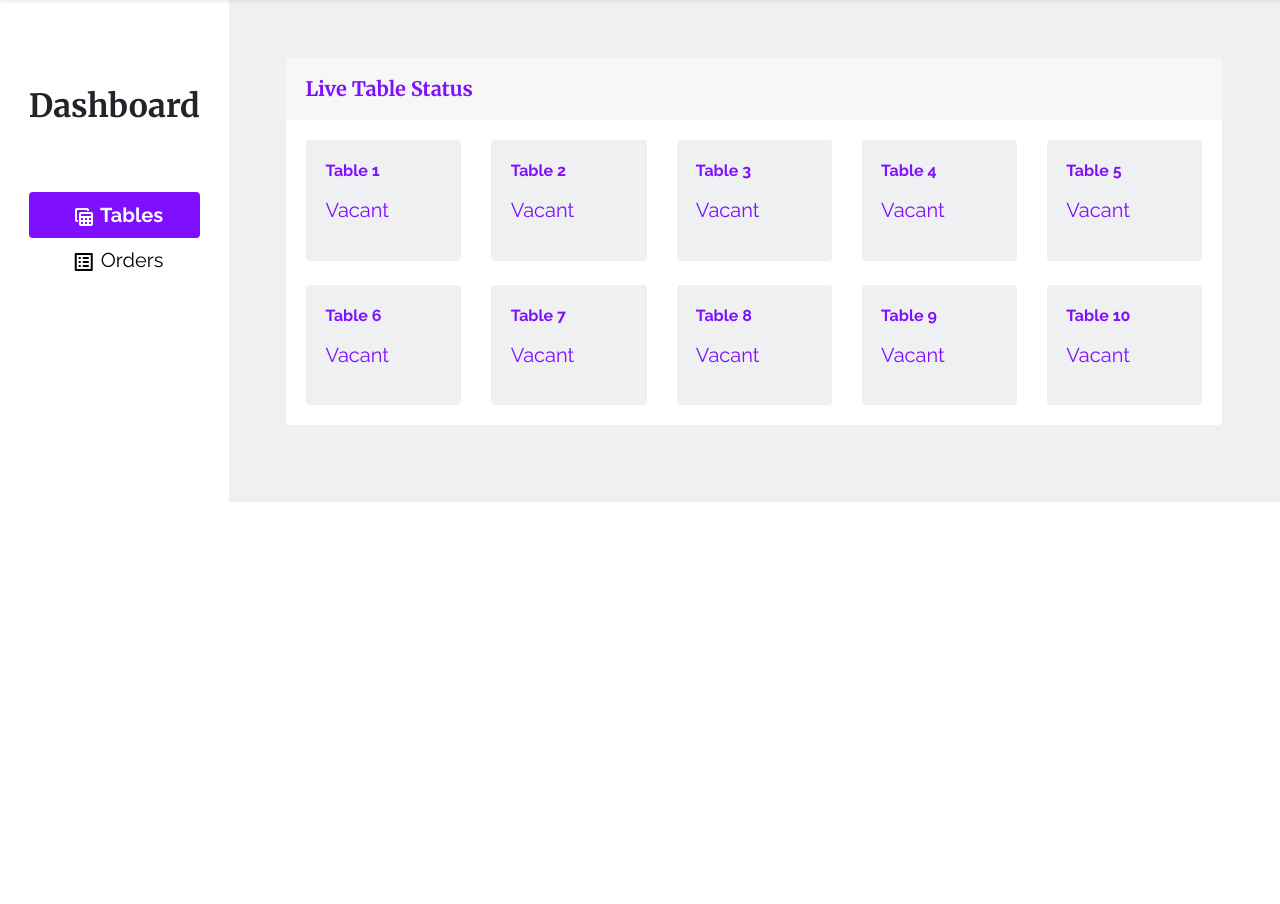
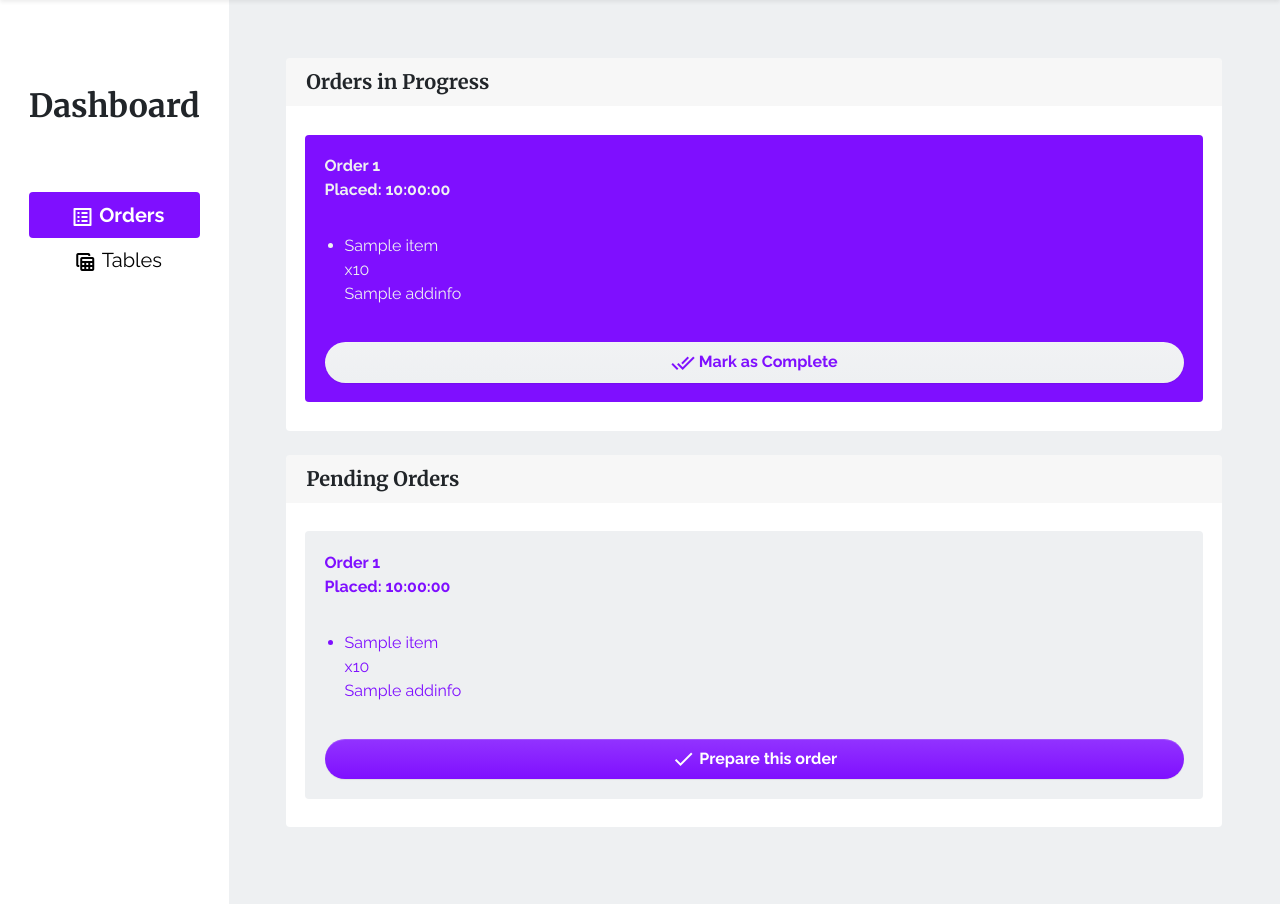
Before and after one commit to COE420ProjectGroup/flask-rms, a Flask app: template templates/chef_dashboard.html in a window 1280 px wide. Shown: the part 65-969 px from the top of the page. Before the commit the page ends 567 px from the top, so only its background shows below. Run offline with Flask 2, Linux system fonts and the light colour scheme; the template is opened without the code that fills it: most values are stand-ins (such as "Sample title", 1, 10 or a date in 2020); some libraries are stand-ins or nearby versions.

Commit message:
chef orders tab

```diff
--- a/app.py
+++ b/app.py
@@ -44,6 +44,22 @@ class MenuItem:
 		self.avail = a
 	def __repr__(self):
 		return f'Menu({self.name}, {self.desc}, {self.price}, {self.type}, {self.avail})'
+
+class OrderItem:
+	def __init__(self, name, qty, addinfo):
+		self.name = name
+		self.qty = qty
+		self.addinfo = addinfo
+	def __repr__(self):
+		return f'OrderItem({self.name}, {self.qty}, {self.addinfo})'
+
+class Order:
+	def __init__(self, ordNum=-1, date=-1):
+		self.ordNum = ordNum
+		self.items = []
+		self.date = date
+	def __repr__(self):
+		return f'Order({self.ordNum}, {self.items}, {self.date})'
 
 
 @app.route("/")
@@ -101,7 +117,34 @@ def dashboard():
 	elif emp.type == 1:
 		return render_template("waiter_dashboard.html", user=emp, bookedTables=[1,3,7,8])
 	elif emp.type == 2:
-		return render_template("chef_dashboard.html", user=emp, bookedTables=[1,3,7,8])
+		connection = cx_Oracle.connect("b00079866/b00079866@coeoracle.aus.edu:1521/orcl")
+		cur = connection.cursor()
+		res = cur.execute("select rorders.ordernum, name, qty, addinfo, o_date from rorders, rorderdetails, rmenu where rorders.ordernum=rorderdetails.ordernum AND rorderdetails.itemid=rmenu.itemid AND placed = 1 AND prepared = 0  AND delivered = 0  AND chef_picked_up is NULL order by o_date")
+		res = list(res)
+		all_orders = {}
+		for i in {o[0] for o in res}:
+				all_orders[i] = Order()
+		for r in res:
+			all_orders[r[0]].ordNum = r[0]
+			all_orders[r[0]].items.append(OrderItem(r[1],r[2],r[3]))
+			all_orders[r[0]].date = r[4]
+
+		print(all_orders)
+
+		cur = connection.cursor()
+		res = cur.execute(f"select rorders.ordernum, name, qty, addinfo, o_date from rorders, rorderdetails, rmenu where rorders.ordernum=rorderdetails.ordernum AND rorderdetails.itemid=rmenu.itemid AND placed = 1 AND prepared = 0  AND delivered = 0  AND chef_picked_up = '{emp.username}' order by o_date")
+		res = list(res)
+		my_orders = {}
+		for i in {o[0] for o in res}:
+				my_orders[i] = Order()
+		for r in res:
+			my_orders[r[0]].ordNum = r[0]
+			my_orders[r[0]].items.append(OrderItem(r[1],r[2],r[3]))
+			my_orders[r[0]].date = r[4]
+
+		print(my_orders)
+		return render_template("chef_dashboard.html", user=emp, bookedTables=[1,3,7,8], all_orders=all_orders, my_orders=my_orders)
+
 	else:
 		assert False
 
@@ -218,3 +261,18 @@ def place():
 
 	#print(request.json, request.cookies)
 	return 'success'
+
+@app.route("/prepare", methods = ['POST'])
+def prepare():
+	global sessions
+	if getType(request.cookies) != 2:
+		return redirect(url_for('index'))
+
+	chefUsername = sessions[request.cookies['sessionID']].username
+	print(request.json)
+	orderNum = int(request.json['ordNum'])
+	connection = cx_Oracle.connect("b00079866/b00079866@coeoracle.aus.edu:1521/orcl")
+	cur = connection.cursor()
+	res = cur.execute(f"update rorders set chef_picked_up = '{chefUsername}' where orderNum={orderNum}")
+	connection.commit()
+	return 'success'
--- a/templates/base.html
+++ b/templates/base.html
@@ -47,6 +47,7 @@
     <script src="https://cdn.jsdelivr.net/npm/bootstrap@5.0.0-beta3/dist/js/bootstrap.bundle.min.js"
         integrity="sha384-JEW9xMcG8R+pH31jmWH6WWP0WintQrMb4s7ZOdauHnUtxwoG2vI5DkLtS3qm9Ekf"
         crossorigin="anonymous"></script>
+    <script src="https://ajax.googleapis.com/ajax/libs/jquery/3.5.1/jquery.min.js"></script>
 </body>
 
 </html>
--- a/templates/base_dashboard.html
+++ b/templates/base_dashboard.html
@@ -11,6 +11,17 @@
     <link href="{{ url_for('static', filename='css/styles.css') }}" rel="stylesheet">
     <title>{{ user.fname }}'s Dashboard</title>
     <link rel="icon" type="image/png" href="{{ url_for('static', filename='images/favicon.png') }}" />
+
+    <script src="https://code.jquery.com/jquery-3.4.1.slim.min.js"
+    integrity="sha384-J6qa4849blE2+poT4WnyKhv5vZF5SrPo0iEjwBvKU7imGFAV0wwj1yYfoRSJoZ+n"
+    crossorigin="anonymous"></script>
+<script src="https://cdn.jsdelivr.net/npm/popper.js@1.16.0/dist/umd/popper.min.js"
+    integrity="sha384-Q6E9RHvbIyZFJoft+2mJbHaEWldlvI9IOYy5n3zV9zzTtmI3UksdQRVvoxMfooAo"
+    crossorigin="anonymous"></script>
+<script src="https://cdn.jsdelivr.net/npm/bootstrap@5.0.0-beta3/dist/js/bootstrap.bundle.min.js"
+    integrity="sha384-JEW9xMcG8R+pH31jmWH6WWP0WintQrMb4s7ZOdauHnUtxwoG2vI5DkLtS3qm9Ekf"
+    crossorigin="anonymous"></script>
+    <script src="https://ajax.googleapis.com/ajax/libs/jquery/3.5.1/jquery.min.js"></script>
 </head>
 
 <body>
@@ -50,15 +61,7 @@
 
     {% endblock content %}
 
-    <script src="https://code.jquery.com/jquery-3.4.1.slim.min.js"
-        integrity="sha384-J6qa4849blE2+poT4WnyKhv5vZF5SrPo0iEjwBvKU7imGFAV0wwj1yYfoRSJoZ+n"
-        crossorigin="anonymous"></script>
-    <script src="https://cdn.jsdelivr.net/npm/popper.js@1.16.0/dist/umd/popper.min.js"
-        integrity="sha384-Q6E9RHvbIyZFJoft+2mJbHaEWldlvI9IOYy5n3zV9zzTtmI3UksdQRVvoxMfooAo"
-        crossorigin="anonymous"></script>
-    <script src="https://cdn.jsdelivr.net/npm/bootstrap@5.0.0-beta3/dist/js/bootstrap.bundle.min.js"
-        integrity="sha384-JEW9xMcG8R+pH31jmWH6WWP0WintQrMb4s7ZOdauHnUtxwoG2vI5DkLtS3qm9Ekf"
-        crossorigin="anonymous"></script>
+
 
 </body>
 
--- a/templates/chef_dashboard.html
+++ b/templates/chef_dashboard.html
@@ -3,20 +3,78 @@
 <main class="dashboard">
     <nav class="nav nav-tabs nav-pills flex-column text-center p-4">
         <h4 class="h2 py-3 py-xl-5">Dashboard</h4>
-        <button class="fs-5 pr-2 nav-link active" data-bs-toggle="tab" data-bs-target="#tables" type="button"
+
+        <button class="fs-5 pr-2 nav-link active" data-bs-toggle="tab" href="#orders" data-target="#orders" type="button" role="tab">
+            <span class="material-icons align-middle">list_alt</span>
+            Orders
+        </button>
+
+        <button class="fs-5 pr-2 nav-link" data-bs-toggle="tab" href="#tables" data-target="#tables" type="button"
             role="tab">
             <span class="material-icons align-middle">table_view</span>
             Tables
         </button>
-        <button class="fs-5 pr-2 nav-link" data-bs-toggle="tab" data-bs-target="#orders" type="button" role="tab">
-            <span class="material-icons align-middle">list_alt</span>
-            Orders
-        </button>
+
+
     </nav>
 
     <div class="flex-grow-1 tab-content p-md-5 bg-light">
 
-        <div class="card border-primary mb-3 tab-pane active in" role="tabpanel" id="tables">
+
+        <div class="border-primary mb-3 tab-pane active in" role="tabpanel" id="orders">
+            <div class="card-deck">
+                <div class="card">
+                    <div class="card-header h5">Orders in Progress</div>
+                    <div class="card-deck py-4 px-3">
+
+                        {% for order in my_orders.values() %}
+
+                        <div class="card bg-primary text-light p-3">
+                            <strong class="card-title">Order {{order.ordNum}}<br>Placed: {{order.date.strftime('%H:%M:%S')}}</strong>
+                            <ul class="card-body">
+                                {% for item in order.items %}
+                                    <li>{{item.name}}<br>x{{item.qty}}<br>{{item.addinfo if item.addinfo else ''}}</li>
+                                {% endfor %}
+                            </ul>
+                            <button class="btn btn-light text-primary" onclick="complete('{{order.ordNum}}')">
+                                <span class="material-icons align-middle">done_all</span>
+                                Mark as Complete
+                            </button>
+                        </div>
+
+                        {% endfor %}
+
+                    </div>
+                </div>
+            </div>
+            <br>
+            <div class="card">
+                <div class="card-header h5">Pending Orders</div>
+                <div class="card-deck py-4 px-3">
+
+                    {% for order in all_orders.values() %}
+
+                    <div class="card bg-light text-primary p-3">
+                        <strong class="card-title">Order {{order.ordNum}}<br>Placed: {{order.date.strftime('%H:%M:%S')}}</strong>
+                        <ul class="card-body">
+                            {% for item in order.items %}
+                                <li>{{item.name}}<br>x{{item.qty}}<br>{{item.addinfo if item.addinfo else ''}}</li>
+                            {% endfor %}
+                        </ul>
+                        <button class="btn btn-primary" onclick="prepare('{{order.ordNum}}')">
+                            <span class="material-icons align-middle">done</span>
+                            Prepare this order
+                        </button>
+                    </div>
+
+                    {% endfor %}
+
+                </div>
+            </div>
+        </div>
+
+
+        <div class="card border-primary mb-3 tab-pane fade" role="tabpanel" id="tables">
             <div class="card-header text-primary h5 p-3">Live Table Status</div>
             <div class="card-body">
                 <div class="card-deck">
@@ -55,79 +113,53 @@
             </div>
         </div>
 
-        <div class="border-primary mb-3 tab-pane fade" role="tabpanel" id="orders">
-            <div class="card-deck">
-                <div class="card">
-                    <div class="card-header h5">Orders in Progress</div>
-                    <div class="card-deck py-4 px-3">
-                        <div class="card bg-primary text-light p-3">
-                            <strong class="card-title">Order 1</strong>
-                            <ul class="card-body">
-                                <li>Pasta</li>
-                                <li>Chicken</li>
-                            </ul>
-                            <button class="btn btn-light text-primary">
-                                <span class="material-icons align-middle">done_all</span>
-                                Mark as Complete
-                            </button>
-                        </div>
-                        <div class="card bg-primary text-light p-3">
-                            <strong class="card-title">Order 6</strong>
-                            <ul class="card-body">
-                                <li>Salad</li>
-                                <li>Soup</li>
-                                <li>Chicken</li>
-                            </ul>
-                            <button class="btn btn-light text-primary">
-                                <span class="material-icons align-middle">done_all</span>
-                                Mark as Complete
-                            </button>
-                        </div>
-                    </div>
-                </div>
-            </div>
-            <br>
-            <div class="card">
-                <div class="card-header h5">Orders Pending</div>
-                <div class="card-deck py-4 px-3">
-                    <div class="card bg-light text-primary p-3">
-                        <strong class="card-title">Order 3</strong>
-                        <ul class="card-body">
-                            <li>Chicken</li>
-                            <li>Pasta</li>
-                        </ul>
-                        <button class="btn btn-primary">
-                            <span class="material-icons align-middle">done</span>
-                            Prepare this order
-                        </button>
-                    </div>
-                    <div class="card bg-light text-primary p-3">
-                        <strong class="card-title">Order 5</strong>
-                        <ul class="card-body">
-                            <li>Pasta</li>
-                            <li>Chicken</li>
-                        </ul>
-                        <button class="btn btn-primary">
-                            <span class="material-icons align-middle">done</span>
-                            Prepare this order
-                        </button>
-                    </div>
-                    <div class="card bg-light text-primary p-3">
-                        <strong class="card-title">Order 2</strong>
-                        <ul class="card-body">
-                            <li>Salad</li>
-                            <li>Soup</li>
-                            <li>Chicken</li>
-                        </ul>
-                        <button class="btn btn-primary">
-                            <span class="material-icons align-middle">done</span>
-                            Prepare this order
-                        </button>
-                    </div>
-                </div>
-            </div>
-        </div>
+
 
     </div>
+
+
 </main>
+
+<script>
+
+    var intervalId = setInterval(function() {
+        $('#orders').load(document.URL +  ' #orders')
+    }, 2000);
+
+    function prepare(ordNum) {
+        var xhr = new XMLHttpRequest();
+        var data = {"ordNum" : ordNum};
+
+        xhr.open("POST", "/prepare", true);
+        xhr.setRequestHeader('Content-Type', 'application/json');
+        xhr.send(JSON.stringify(data));
+
+
+        setTimeout(function() {
+            $('#orders').load(document.URL +  ' #orders');
+        }, 500);
+
+
+    }
+
+    function complete() {
+
+    }
+
+
+
+//     $(document).ready(function() {
+//     $("#target").click(function() {
+//         //alert(1);
+//         //location.reload();
+//         //return false;
+//        //$('.nav-tabs button[href="#orders"]').tab('show');
+//        $('#orders').load(document.URL +  ' #orders');
+//     });
+// });
+
+
+
+</script>
+
 {% endblock content %}
```
